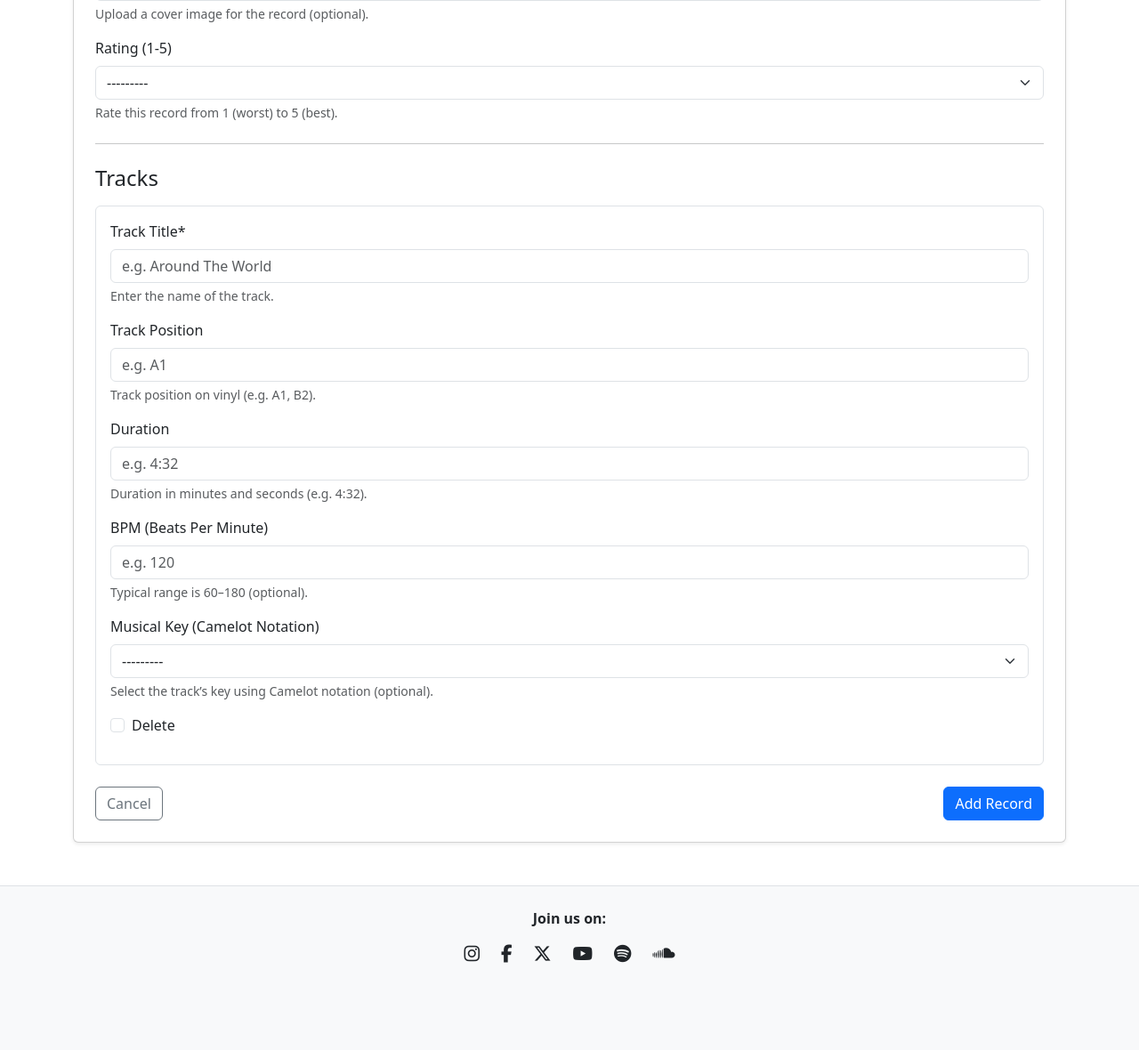
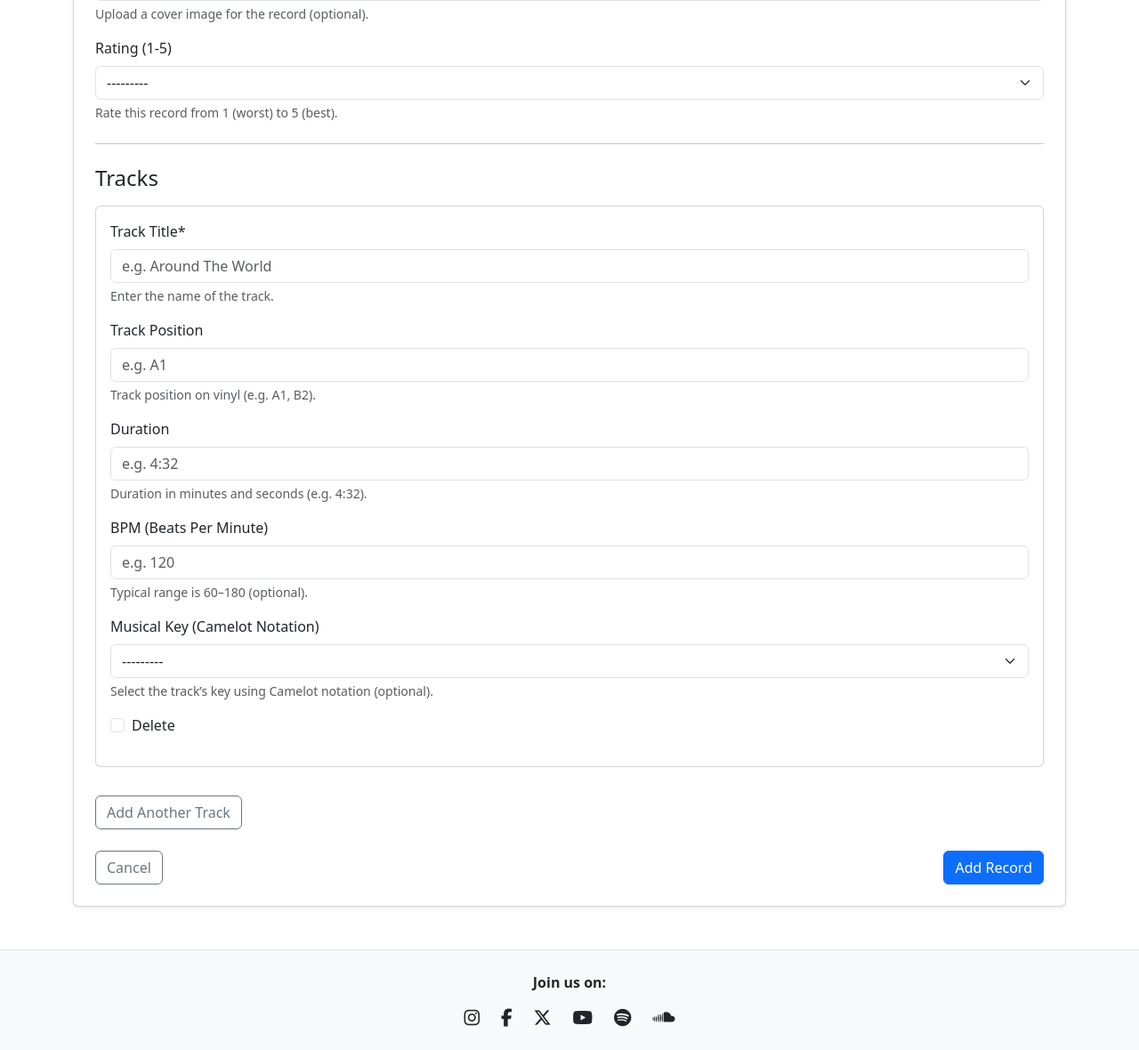
Before and after one commit to sd-powell/portfolio_project_3, a Django app: page /add/ in a window 1280 px wide. Shown: the part 736-1916 px from the top of the page at 89% size. Before the commit the page ends 1818 px from the top, so only its background shows below. Run offline with Django 4.2, Linux system fonts and the light colour scheme; the visitor is signed in with stand-in values (Sample User, id 1); some libraries are stand-ins or nearby versions.

Commit message:
add empty track form for script to clone

```diff
--- a/records/templates/records/record_form.html
+++ b/records/templates/records/record_form.html
@@ -22,13 +22,28 @@
                 <!-- Track Formset -->
                 <hr class="my-4">
                 <h4 class="mb-3">Tracks</h4>
+                <div id="formset-container">
+                    {{ formset.management_form }}
+                    {% for track_form in formset %}
+                        <div class="track-form mb-3">
+                            <div class="card p-3">
+                                {{ track_form|crispy }}
+                            </div>
+                        </div>
+                    {% endfor %}
+                </div>
 
-                {{ formset.management_form }}
-                {% for track_form in formset %}
-                    <div class="border rounded p-3 mb-3">
-                        {{ track_form|crispy }}
+                <!-- Hidden empty form template to clone -->
+                <div id="empty-form-template" class="d-none">
+                    <div class="track-form mb-3">
+                        <div class="card p-3">
+                            {{ formset.empty_form|crispy }}
+                        </div>
                     </div>
-                {% endfor %}
+                </div>
+
+                <!-- Add another button -->
+                <button type="button" id="add-track-btn" class="btn btn-outline-secondary mt-3">Add Another Track</button>
 
                 <!-- Form Buttons -->
                 <div class="d-flex justify-content-between mt-4">
```
